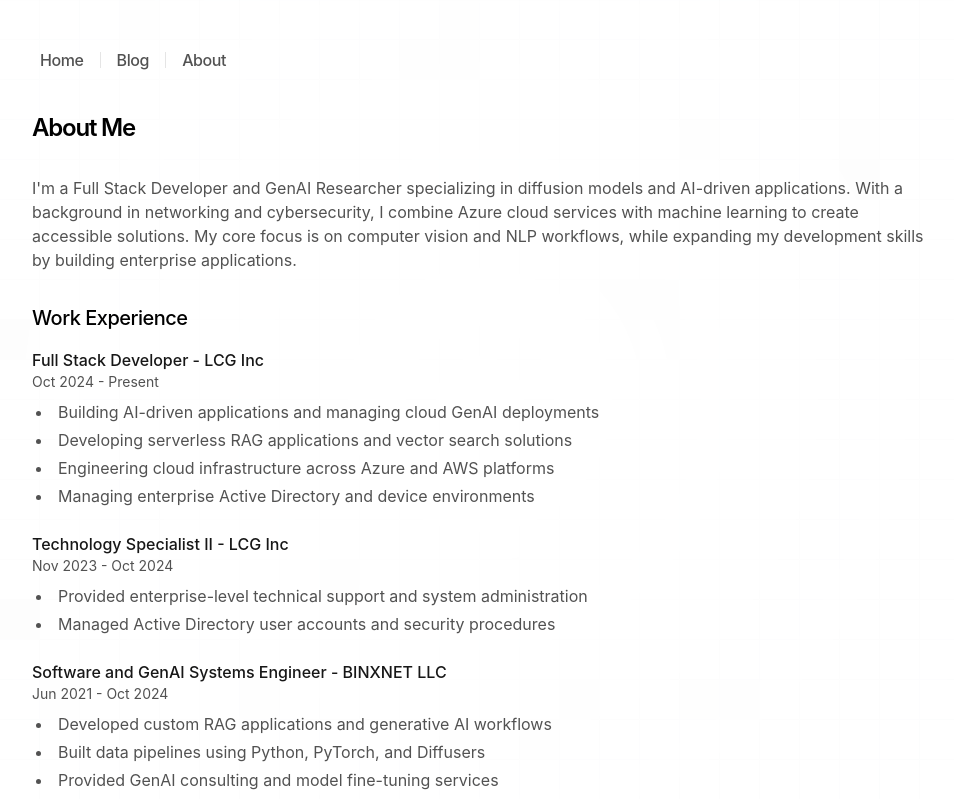
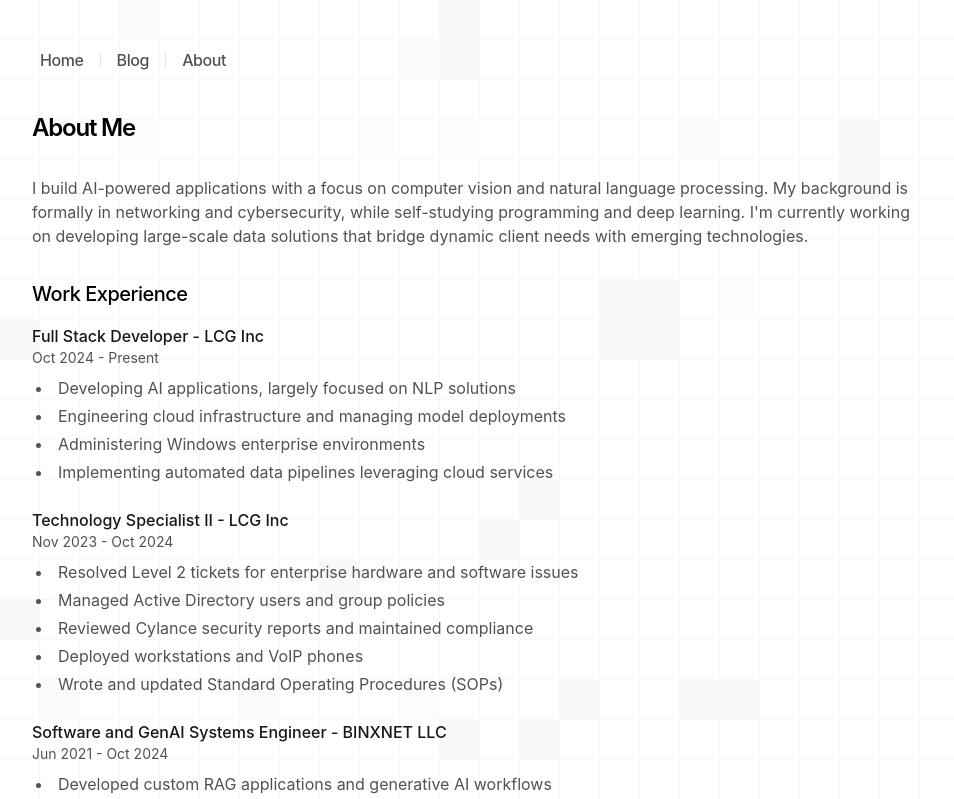
Before and after one commit to Binxly/binx-page, a Next.js app: page /about in a window 1280 px wide. Shown: the top 799 px of the page, without its empty margins (160-1114 px from the left). Built offline with nearby package versions, Linux system fonts and the light colour scheme.

Commit message:
refactor: update grid pattern and about page content
- Reduced AnimatedGridPattern opacity across multiple pages
- Simplified grid pattern CSS classes
- Updated About page professional experience descriptions
- Refined personal bio text
- Adjusted line pattern card background opacity

```diff
--- a/app/about/page.tsx
+++ b/app/about/page.tsx
@@ -36,10 +36,10 @@ export default function Page() {
       company: "LCG Inc",
       period: "Oct 2024 - Present",
       bullets: [
-        "Building AI-driven applications and managing cloud GenAI deployments",
-        "Developing serverless RAG applications and vector search solutions",
-        "Engineering cloud infrastructure across Azure and AWS platforms",
-        "Managing enterprise Active Directory and device environments"
+        "Developing AI applications, largely focused on NLP solutions",
+        "Engineering cloud infrastructure and managing model deployments",
+        "Administering Windows enterprise environments",
+        "Implementing automated data pipelines leveraging cloud services"
       ]
     },
     {
@@ -47,8 +47,11 @@ export default function Page() {
       company: "LCG Inc",
       period: "Nov 2023 - Oct 2024",
       bullets: [
-        "Provided enterprise-level technical support and system administration",
-        "Managed Active Directory user accounts and security procedures"
+        "Resolved Level 2 tickets for enterprise hardware and software issues",
+        "Managed Active Directory users and group policies",
+        "Reviewed Cylance security reports and maintained compliance",
+        "Deployed workstations and VoIP phones",
+        "Wrote and updated Standard Operating Procedures (SOPs)"
       ]
     },
     {
@@ -57,9 +60,8 @@ export default function Page() {
       period: "Jun 2021 - Oct 2024",
       bullets: [
         "Developed custom RAG applications and generative AI workflows",
-        "Built data pipelines using Python, PyTorch, and Diffusers",
+        "Built generative image pipelines using Python",
         "Provided GenAI consulting and model fine-tuning services",
-        "Led community events focused on open-source AI innovation"
       ]
     },
     {
@@ -123,20 +125,19 @@ export default function Page() {
     <section className="relative">
       <AnimatedGridPattern
           numSquares={33}
-          maxOpacity={0.1}
+          maxOpacity={0.03}
           duration={3}
           repeatDelay={1}
-          className="[mask-image:radial-gradient(3000px_circle_at_center,transparent,rgba(255,255,255,0.4))] fixed inset-0 h-full w-full -z-10"
+          className="fixed inset-0 h-full w-full -z-10"
         />
       <h1 className="mb-8 text-2xl font-semibold tracking-tighter">
         About Me
       </h1>
 
       <p className="mb-8 text-neutral-600 dark:text-neutral-400">
-        I'm a Full Stack Developer and GenAI Researcher specializing in diffusion models and AI-driven applications.
-        With a background in networking and cybersecurity, I combine Azure cloud services with machine learning
-        to create accessible solutions. My core focus is on computer vision and NLP workflows, while expanding
-        my development skills by building enterprise applications.
+        I build AI-powered applications with a focus on computer vision and natural language processing.
+        My background is formally in networking and cybersecurity, while self-studying programming and deep learning.
+        I'm currently working on developing large-scale data solutions that bridge dynamic client needs with emerging technologies.
       </p>
 
       <div className="space-y-8">
--- a/app/blog/[slug]/page.tsx
+++ b/app/blog/[slug]/page.tsx
@@ -96,10 +96,10 @@ export default function Blog({ params }) {
 
         <AnimatedGridPattern
           numSquares={33}
-          maxOpacity={0.1}
+          maxOpacity={0.03}
           duration={3}
           repeatDelay={1}
-          className="[mask-image:radial-gradient(5000px_circle_at_center,transparent,rgba(255,255,255,0.2))] fixed inset-0 h-full w-full -z-10"
+          className="fixed inset-0 h-full w-full -z-10"
         />
 
           <h1 className="title font-semibold text-2xl sm:text-3xl md:text-4xl tracking-tighter mb-4">
--- a/app/blog/page.tsx
+++ b/app/blog/page.tsx
@@ -17,12 +17,12 @@ export default function Page() {
   return (
     <section>
 
-      <AnimatedGridPattern
+        <AnimatedGridPattern
           numSquares={33}
-          maxOpacity={0.1}
+          maxOpacity={0.03}
           duration={3}
           repeatDelay={1}
-          className="[mask-image:radial-gradient(3000px_circle_at_center,transparent,rgba(255,255,255,0.4))] fixed inset-0 h-full w-full -z-10"
+          className="fixed inset-0 h-full w-full -z-10"
         />
 
       <h1 className="font-semibold text-2xl mb-8 tracking-tighter">Binx Bytes</h1>
--- a/app/blog/posts/genai-model-training.mdx
+++ b/app/blog/posts/genai-model-training.mdx
@@ -1,7 +1,7 @@
 ---
 title: 'KohyaSS: GenAI Image Model Training'
 publishedAt: '2024-05-12'
-summary: 'My notes on training generative image models using the KohyaSS repository.'
+summary: 'A collection of my notes on training generative image models using the KohyaSS repository.'
 tag: 'notes'
 ---
 
--- a/app/components/ui/animated-grid-pattern.tsx
+++ b/app/components/ui/animated-grid-pattern.tsx
@@ -94,7 +94,7 @@ export function AnimatedGridPattern({
       ref={containerRef}
       aria-hidden="true"
       className={cn(
-        "pointer-events-none absolute inset-0 h-full w-full fill-gray-400/30 stroke-gray-400/30",
+        "pointer-events-none absolute inset-0 h-full w-full fill-gray-400/8 stroke-gray-400/8",
         className,
       )}
       {...props}
--- a/app/components/ui/line-pattern-card.tsx
+++ b/app/components/ui/line-pattern-card.tsx
@@ -34,7 +34,7 @@ export function LinePatternCard({
           }
         }}
       >
-        <div className="absolute inset-0 bg-[repeating-linear-gradient(45deg,#80808012,#80808012_1px,transparent_1px,transparent_20px)]" />
+        <div className="absolute inset-0 bg-[repeating-linear-gradient(45deg,#80808025,#80808025_1px,transparent_1px,transparent_20px)]" />
         <div className="relative">
           {children}
         </div>
--- a/app/page.tsx
+++ b/app/page.tsx
@@ -8,10 +8,10 @@ export default function Page() {
 
       <AnimatedGridPattern
           numSquares={33}
-          maxOpacity={0.1}
+          maxOpacity={0.04}
           duration={3}
           repeatDelay={1}
-          className="[mask-image:radial-gradient(3000px_circle_at_center,transparent,rgba(255,255,255,0.4))] fixed inset-0 h-full w-full -z-10"
+          className="fixed inset-0 h-full w-full -z-10"
         />
 
       <div className="mb-8 text-[1.6rem] sm:text-2xl font-semibold tracking-tighter text-center sm:text-left">
```
